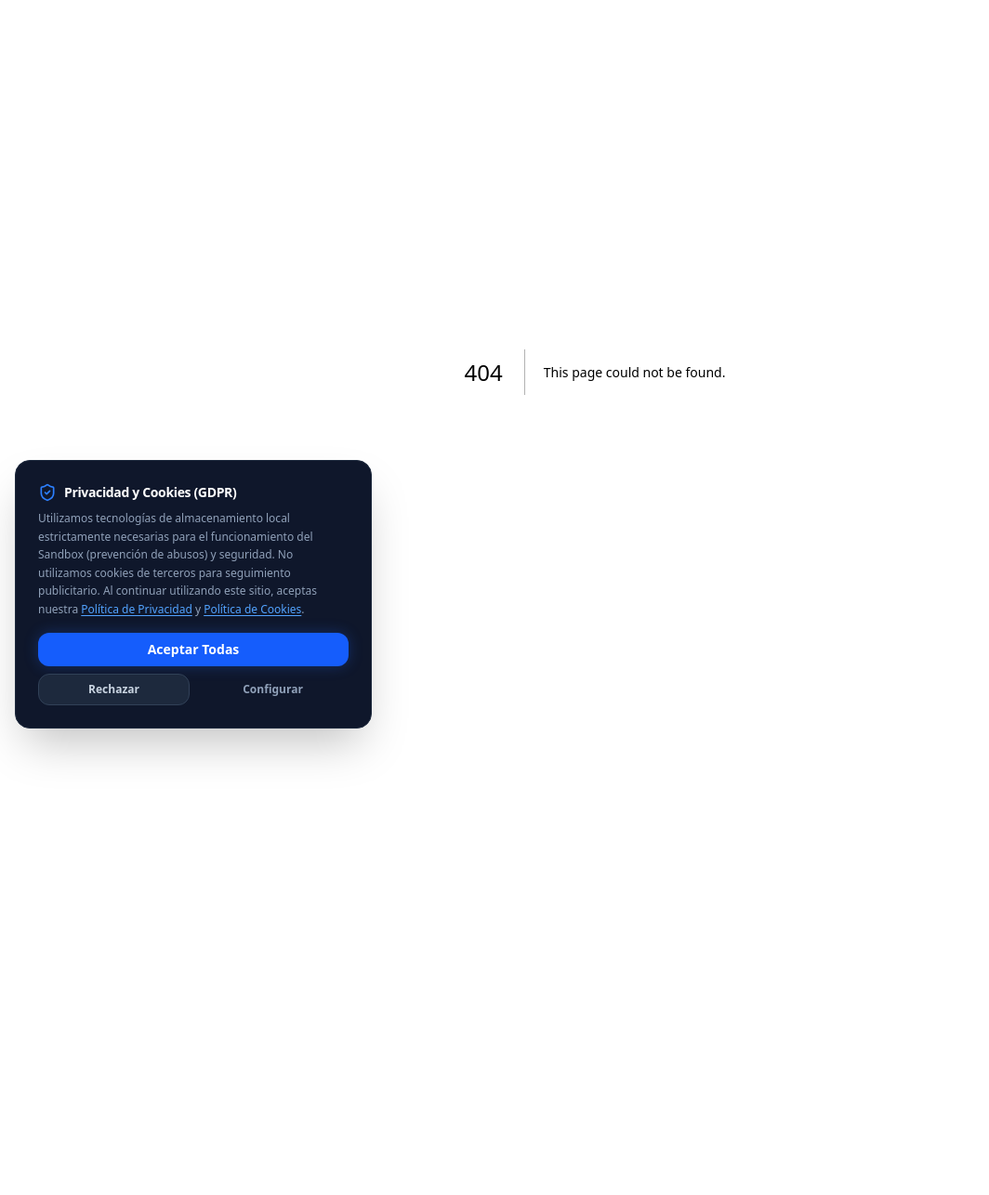
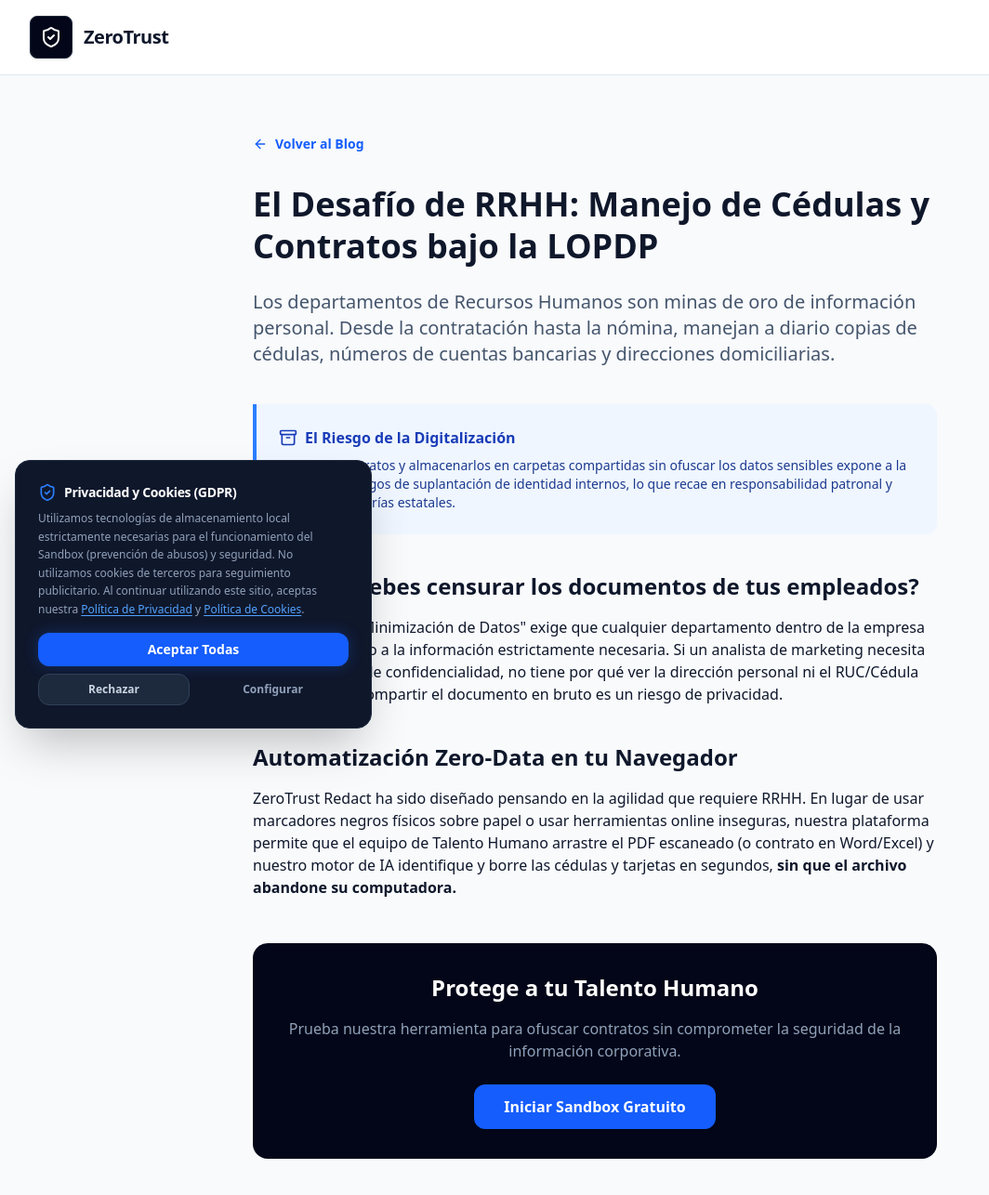
Before and after one commit to DamianMacancela/ZeroTrust, a Next.js app: page /blog/privacidad-corporativa-rrhh in a window 1280 px wide. Before the commit this address had no page. Shown: the top 1286 px of the page at 93% size, without its empty margins (0-1064 px from the left). Before the commit the page ends 800 px from the top, so only its background shows below. Built offline with nearby package versions, Linux system fonts and the light colour scheme.

Commit message:
feat(marketing): update whatsapp number, add sitemap, add RRHH seo article

```diff
--- a/src/app/blog/page.tsx
+++ b/src/app/blog/page.tsx
@@ -32,6 +32,18 @@
               Leer Artículo Completo <ArrowRight className="w-4 h-4" />
             </div>
           </Link>
+
+          <Link href="/blog/privacidad-corporativa-rrhh" className="block bg-white p-8 rounded-2xl border border-slate-200 shadow-sm hover:shadow-md transition-all group">
+            <h2 className="text-2xl font-bold mb-3 text-slate-900 group-hover:text-blue-600 transition-colors">
+              Privacidad en RRHH: El Desafío de Manejar Cédulas y Contratos bajo la Ley
+            </h2>
+            <p className="text-slate-600 mb-6">
+              Aprende cómo los departamentos de talento humano pueden automatizar la censura de información en contratos y nóminas localmente para mitigar riesgos.
+            </p>
+            <div className="text-sm font-bold text-blue-600 flex items-center gap-2">
+              Leer Artículo Completo <ArrowRight className="w-4 h-4" />
+            </div>
+          </Link>
         </div>
       </main>
     </div>
--- /dev/null
+++ b/src/app/blog/privacidad-corporativa-rrhh/page.tsx
@@ -0,0 +1,73 @@
+import Link from 'next/link';
+import { ShieldCheck, ArrowLeft, Archive } from 'lucide-react';
+import { Metadata } from 'next';
+
+export const metadata: Metadata = {
+  title: "Privacidad en RRHH: Ofuscación de Cédulas en Contratos | ZeroTrust",
+  description: "Descubre cómo los departamentos de Recursos Humanos pueden automatizar la censura de cédulas y datos personales en contratos laborales para cumplir con la ley.",
+  keywords: ["Recursos Humanos", "contratos laborales", "ofuscar cédulas", "LOPDP RRHH", "privacidad empleados", "Zero-Data"],
+};
+
+export default function BlogPostRRHH() {
+  return (
+    <div className="min-h-screen bg-[#F8FAFC] text-slate-900 font-sans">
+      <nav className="border-b border-slate-200 bg-white/95 backdrop-blur-md sticky top-0 z-50">
+        <div className="max-w-7xl mx-auto px-4 sm:px-6 lg:px-8 h-20 flex items-center justify-between">
+          <Link href="/" className="flex items-center gap-3">
+            <div className="bg-slate-950 p-2.5 rounded-lg shadow-sm border border-slate-800">
+              <ShieldCheck className="h-6 w-6 text-white" />
+            </div>
+            <div>
+              <span className="block font-bold text-xl tracking-tight text-slate-900 leading-none">ZeroTrust</span>
+            </div>
+          </Link>
+        </div>
+      </nav>
+
+      <main className="max-w-3xl mx-auto px-4 py-16">
+        <Link href="/blog" className="inline-flex items-center gap-2 text-sm font-bold text-blue-600 mb-8 hover:text-blue-800 transition-colors">
+          <ArrowLeft className="w-4 h-4" /> Volver al Blog
+        </Link>
+
+        <h1 className="text-4xl font-black mb-6 leading-tight">
+          El Desafío de RRHH: Manejo de Cédulas y Contratos bajo la LOPDP
+        </h1>
+
+        <div className="prose prose-slate prose-lg max-w-none">
+          <p className="lead text-xl text-slate-600 font-medium mb-10">
+            Los departamentos de Recursos Humanos son minas de oro de información personal. Desde la contratación hasta la nómina, manejan a diario copias de cédulas, números de cuentas bancarias y direcciones domiciliarias.
+          </p>
+
+          <div className="bg-blue-50 border-l-4 border-blue-500 p-6 rounded-r-xl mb-10">
+            <h3 className="flex items-center gap-2 text-blue-800 font-bold mt-0 mb-2">
+              <Archive className="w-5 h-5" />
+              El Riesgo de la Digitalización
+            </h3>
+            <p className="text-blue-900 m-0 text-sm">
+              Escanear contratos y almacenarlos en carpetas compartidas sin ofuscar los datos sensibles expone a la empresa a riesgos de suplantación de identidad internos, lo que recae en responsabilidad patronal y posibles auditorías estatales.
+            </p>
+          </div>
+
+          <h2 className="text-2xl font-bold mt-10 mb-4">¿Por qué debes censurar los documentos de tus empleados?</h2>
+          <p>
+            El principio de "Minimización de Datos" exige que cualquier departamento dentro de la empresa solo tenga acceso a la información estrictamente necesaria. Si un analista de marketing necesita ver un contrato de confidencialidad, no tiene por qué ver la dirección personal ni el RUC/Cédula del empleado. Compartir el documento en bruto es un riesgo de privacidad.
+          </p>
+
+          <h2 className="text-2xl font-bold mt-10 mb-4">Automatización Zero-Data en tu Navegador</h2>
+          <p>
+            ZeroTrust Redact ha sido diseñado pensando en la agilidad que requiere RRHH.
+            En lugar de usar marcadores negros físicos sobre papel o usar herramientas online inseguras, nuestra plataforma permite que el equipo de Talento Humano arrastre el PDF escaneado (o contrato en Word/Excel) y nuestro motor de IA identifique y borre las cédulas y tarjetas en segundos, <strong>sin que el archivo abandone su computadora.</strong>
+          </p>
+
+          <div className="mt-12 bg-slate-950 p-8 rounded-2xl text-white text-center">
+            <h3 className="text-2xl font-bold mb-4 text-white">Protege a tu Talento Humano</h3>
+            <p className="text-slate-400 mb-6">Prueba nuestra herramienta para ofuscar contratos sin comprometer la seguridad de la información corporativa.</p>
+            <Link href="/" className="inline-block bg-blue-600 hover:bg-blue-500 text-white font-bold py-3 px-8 rounded-xl transition-colors">
+              Iniciar Sandbox Gratuito
+            </Link>
+          </div>
+        </div>
+      </main>
+    </div>
+  );
+}
--- a/src/app/page.tsx
+++ b/src/app/page.tsx
@@ -466,7 +466,7 @@
                         </a>
                       )}
                       <a
-                        href={`https://wa.me/${process.env.NEXT_PUBLIC_WHATSAPP_NUMBER || '593999999999'}?text=Hola,%20deseo%20adquirir%20la%20Licencia%20Anual%20de%20ZeroTrust%20Redact%20($299)%20para%20mi%20firma%20y%20firmar%20el%20DPA.`}
+                        href={`https://wa.me/${process.env.NEXT_PUBLIC_WHATSAPP_NUMBER || '593983476198'}?text=Hola,%20deseo%20adquirir%20la%20Licencia%20Anual%20de%20ZeroTrust%20Redact%20($299)%20para%20mi%20firma%20y%20firmar%20el%20DPA.`}
                         target="_blank"
                         rel="noopener noreferrer"
                         className="w-full bg-[#10B981]/15 hover:bg-[#10B981]/25 text-[#34D399] border border-[#10B981]/30 py-3.5 px-4 rounded-xl font-black transition-all flex justify-center items-center gap-2 shadow-sm no-underline text-sm"
@@ -571,7 +571,7 @@
               <ul className="space-y-2.5">
                 <li className="text-xs text-slate-500"><span className="font-semibold text-slate-700">Soporte:</span> soporte@zerotrust-tech.com</li>
                 <li className="text-xs text-slate-500"><span className="font-semibold text-slate-700">Legal / DPO:</span> legal@zerotrust-tech.com</li>
-                <li><a href={`https://wa.me/${process.env.NEXT_PUBLIC_WHATSAPP_NUMBER || '593999999999'}?text=Hola,%20tengo%20una%20audiencia%20y%20me%20interesa%20el%20Programa%20de%20Afiliados%20(Comisiones).`} className="text-xs font-bold text-blue-600 hover:text-blue-800 transition-colors">Programa de Afiliados (Gana 30%)</a></li>
+                <li><a href={`https://wa.me/${process.env.NEXT_PUBLIC_WHATSAPP_NUMBER || '593983476198'}?text=Hola,%20tengo%20una%20audiencia%20y%20me%20interesa%20el%20Programa%20de%20Afiliados%20(Comisiones).`} className="text-xs font-bold text-blue-600 hover:text-blue-800 transition-colors">Programa de Afiliados (Gana 30%)</a></li>
               </ul>
             </div>
 
--- a/src/app/sitemap.ts
+++ b/src/app/sitemap.ts
@@ -35,6 +35,18 @@
       priority: 0.9,
     },
     {
+      url: `${baseUrl}/blog`,
+      lastModified: new Date(),
+      changeFrequency: 'daily',
+      priority: 0.9,
+    },
+    {
+      url: `${baseUrl}/blog/lopdp-ecuador-multas`,
+      lastModified: new Date(),
+      changeFrequency: 'weekly',
+      priority: 0.8,
+    },
+    {
       url: `${baseUrl}/refunds`,
       lastModified: new Date(),
       changeFrequency: 'monthly',
```
